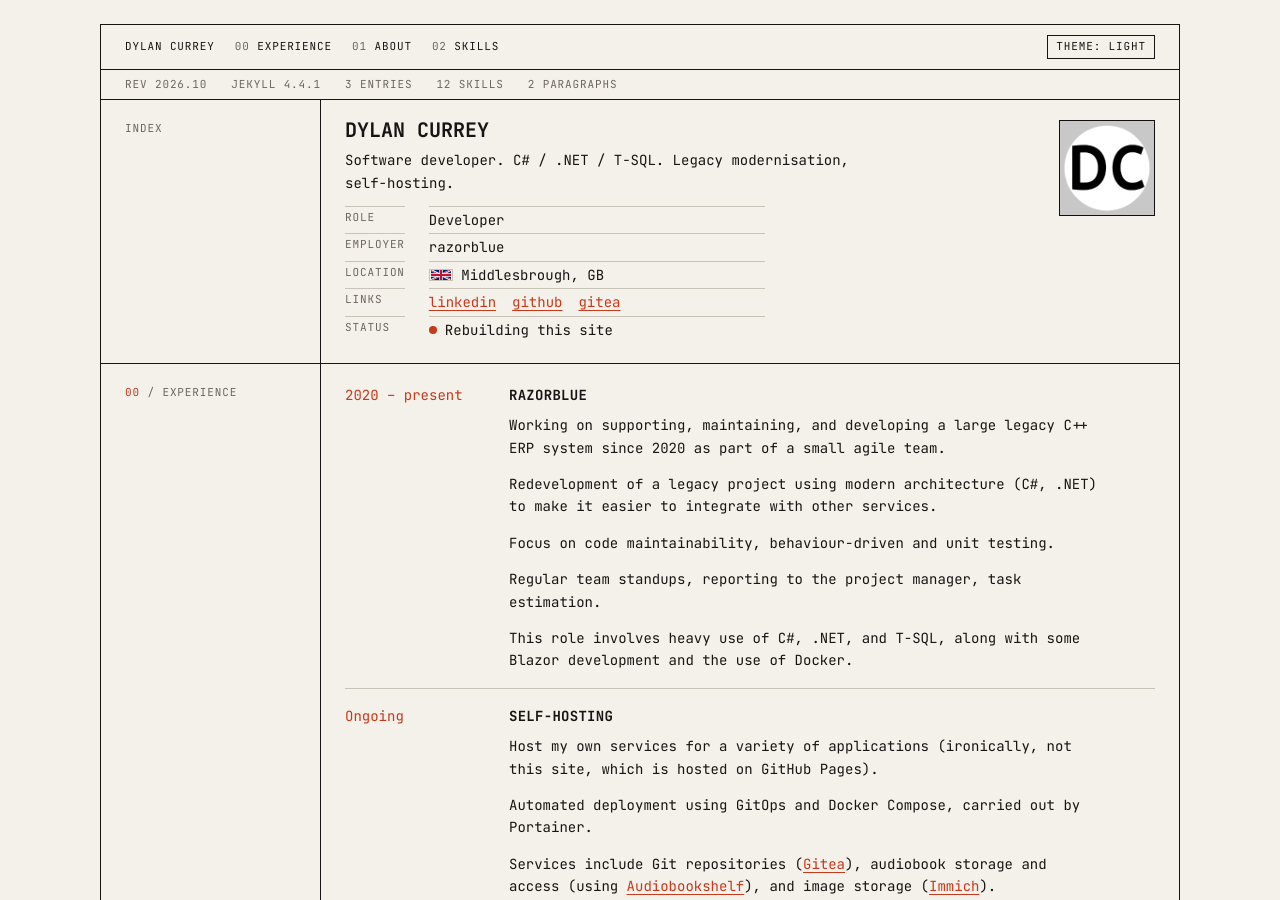
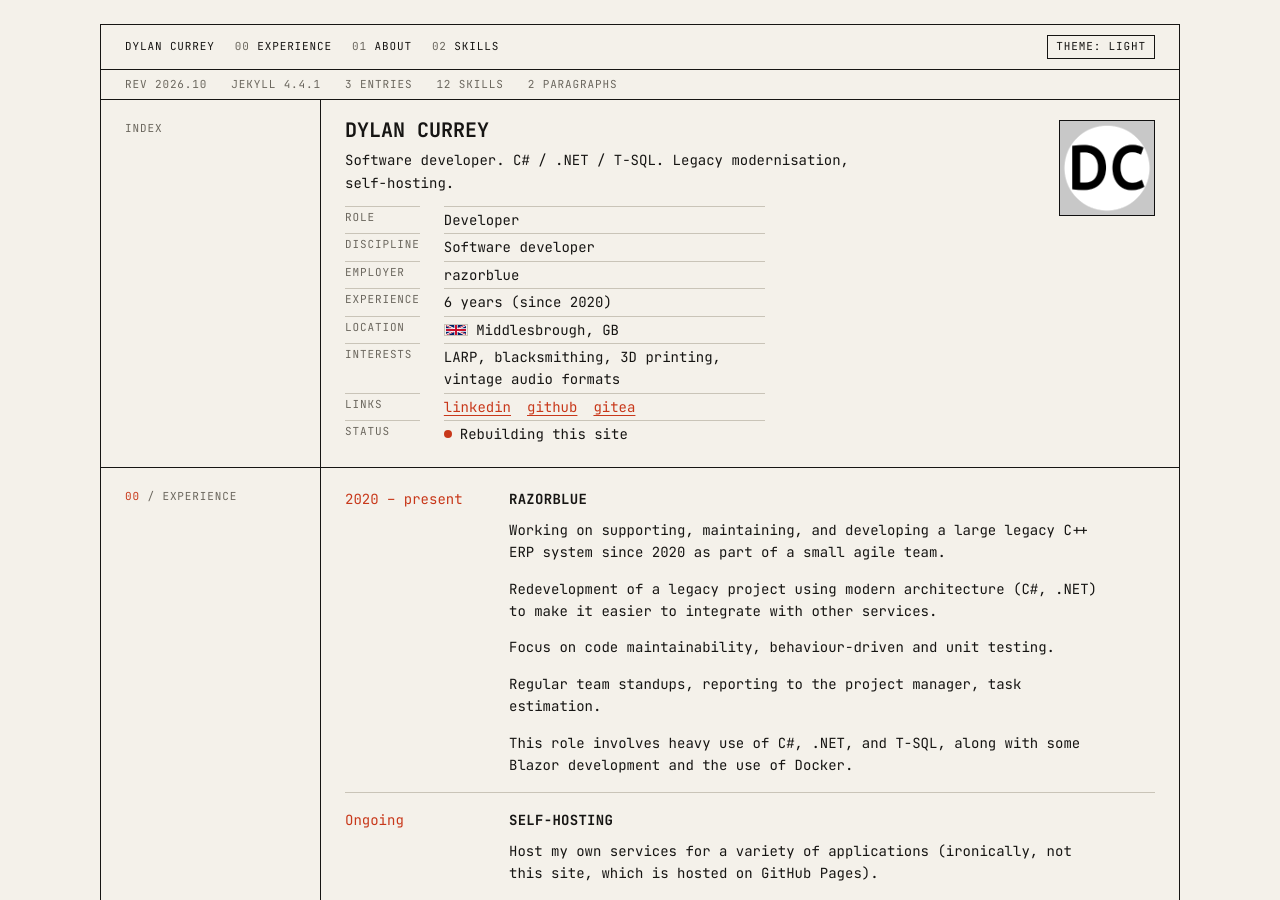
Before and after one commit to dscurrey/dscurrey.github.io, a Jekyll site: the page built from index.html, in a window 1280 px wide and 900 px high. Built offline with Jekyll 4.4.1, drawn with Linux system fonts in a browser that asks for light colours.

Commit message:
Hero: add Discipline, build-calculated Experience and Interests rows
Co-Authored-By: Claude Sonnet 5.5 <noreply@anthropic.com>
Claude-Session: https://claude.ai/code/session_01KMCSBfeRLRVVsF1NkqMjHk

```diff
--- a/_config.yml
+++ b/_config.yml
@@ -51,11 +51,17 @@ show_email: false
 hero_details:
   - label: Role
     value: Developer
+  - label: Discipline
+    value: Software developer
   - label: Employer
     value: razorblue
+  - label: Experience
+    since: 2020      # calculated at build time: "N years (since 2020)"; no `value` needed
   - label: Location
     value: Middlesbrough, GB
-    flag: gb   # optional: shows a flag before the value (supported: gb)
+    flag: gb         # optional: shows a flag before the value (supported: gb)
+  - label: Interests
+    value: LARP, blacksmithing, 3D printing, vintage audio formats
 
 # Page content lives in _data/:
 #   _data/about.yml       About paragraphs
--- a/_layouts/default.html
+++ b/_layouts/default.html
@@ -54,7 +54,7 @@
                 {% if site.summary %}<p class="summary">{{ site.summary }}</p>{% endif %}
                 {% if site.hero_style == 'compact' %}
                 <dl class="details">
-                    {% for d in site.hero_details %}<dt>{{ d.label }}</dt><dd>{% if d.flag == "gb" %}{% include flag_gb.html %}{% endif %}{{ d.value }}</dd>
+                    {% for d in site.hero_details %}<dt>{{ d.label }}</dt><dd>{% if d.flag == "gb" %}{% include flag_gb.html %}{% endif %}{% if d.since %}{% assign yrs = site.time | date: "%Y" | minus: d.since %}{{ yrs }} year{% if yrs != 1 %}s{% endif %} (since {{ d.since }}){% else %}{{ d.value }}{% endif %}</dd>
                     {% endfor %}
                     {% if site.show_email and site.email %}<dt>Contact</dt><dd><a href="mailto:{{ site.email }}">{{ site.email }}</a></dd>{% endif %}
                     {% if site.social.size > 0 %}<dt>Links</dt><dd class="links">{% for network in site.social %}<a href="{{ network.url }}" rel="me">{{ network.title }}</a>{% endfor %}</dd>{% endif %}
```
Also changed, not shown: DESIGN_NOTES.md (+1 -0 lines).
